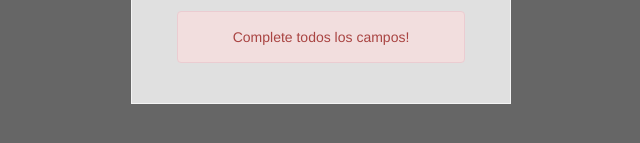
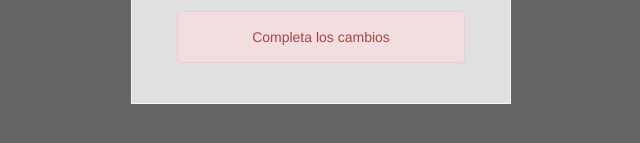
Before and after one commit to karacolina/formulario-js, a plain HTML site: page index.html in a window 1280 px wide. Both pictures are taken after typing "Sample", "Sample", "name@example.com", "5551234", "Sample123" into the empty fields and a click on the button "Enviar". Shown: the part 429-572 px from the top of the page, 319-959 px from the left. Drawn offline with nearby package versions, Linux system fonts and the light colour scheme.

Commit message:
cambios mensaje error

```diff
--- a/index.html
+++ b/index.html
@@ -27,7 +27,7 @@
 				<button type="submit" class="btn btn-primary boton">Enviar</button>
 			</form>
 
-			<div id="error" class='alert alert-danger' role="alert"><p>Complete todos los campos!</p></div>
+			<div id="error" class='alert alert-danger' role="alert"><p>Completa los cambios</p></div>
 		</div>
 
 
```
